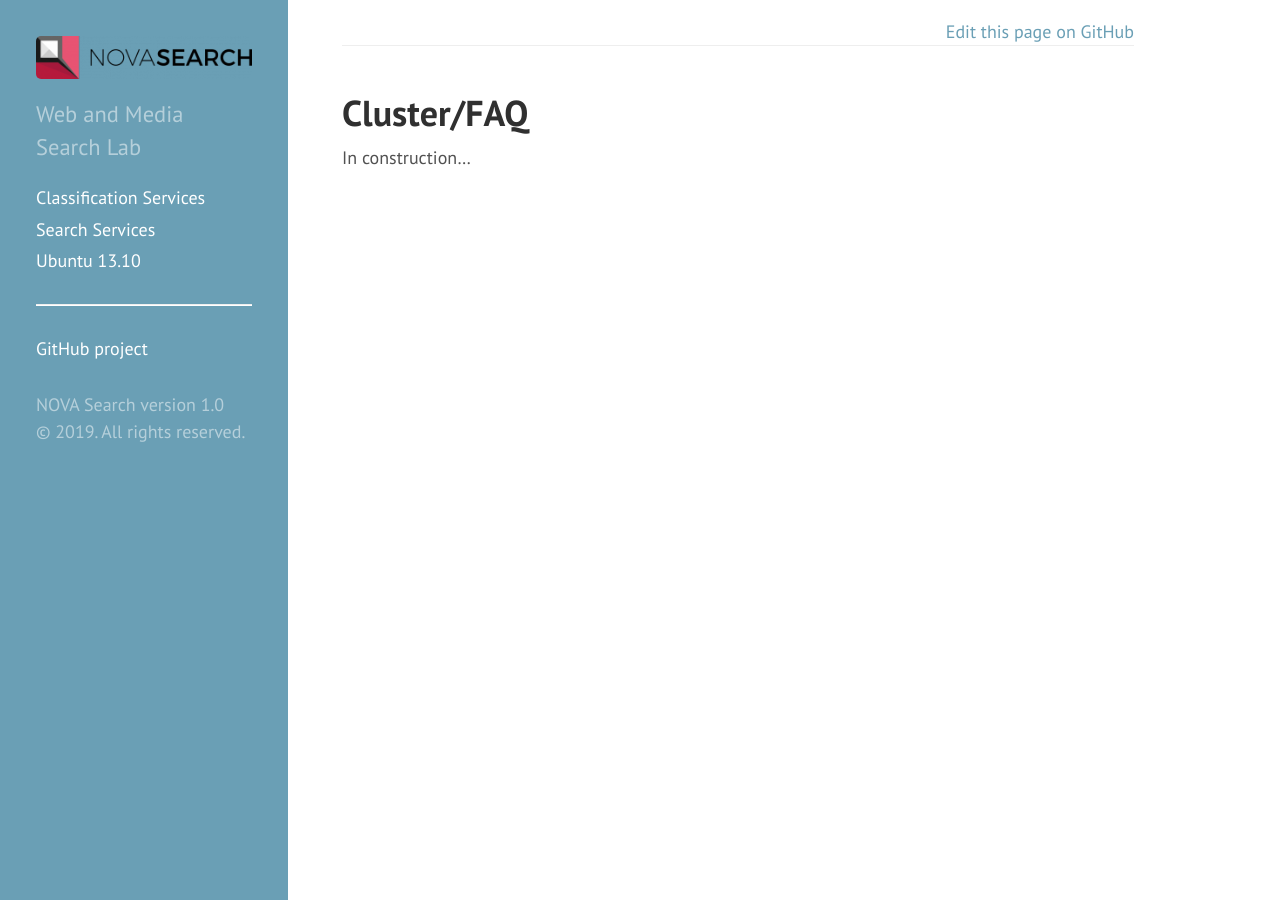
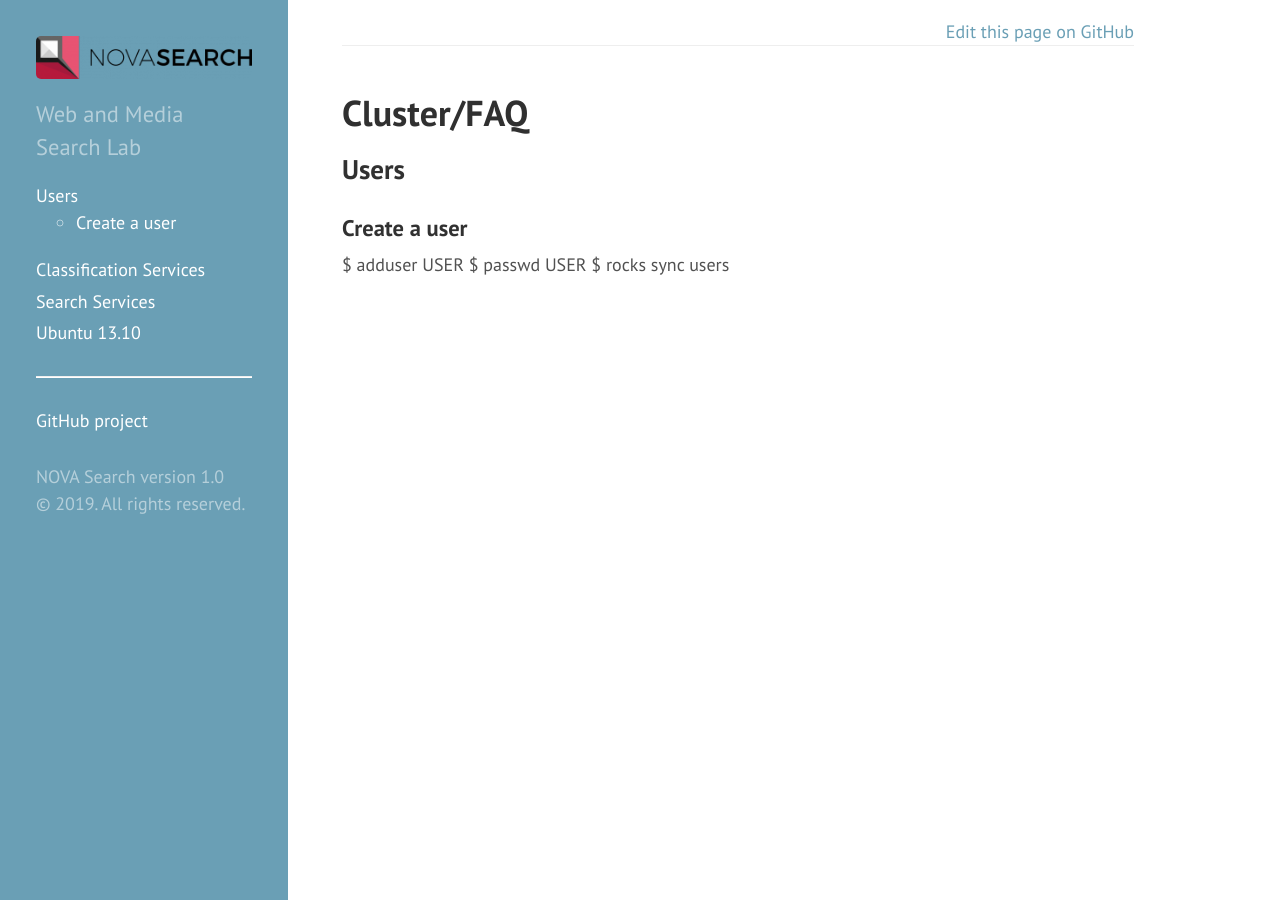
Before and after one commit to novasearch/wiki.novasearch.org, a Jekyll site: the page built from wiki/Cluster_FAQ.md, in a window 1280 px wide. Built offline with Jekyll 4.4.1, drawn with Linux system fonts in a browser that asks for light colours.

Commit message:
Update Cluster_FAQ.md

```diff
--- a/wiki/Cluster_FAQ.md
+++ b/wiki/Cluster_FAQ.md
@@ -4,4 +4,11 @@ permalink: wiki/Cluster/FAQ/
 layout: wiki
 ---
 
-In construction...
+Users
+-----
+
+### Create a user
+
+$ adduser USER
+$ passwd USER
+$ rocks sync users
```
